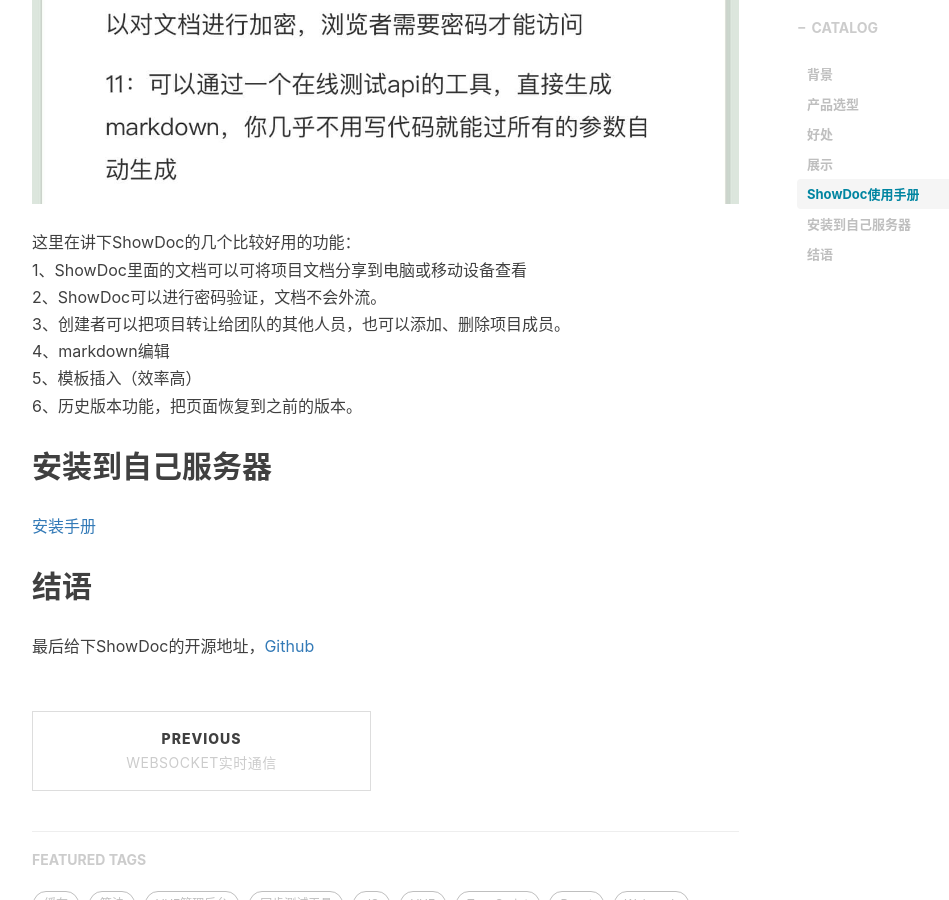
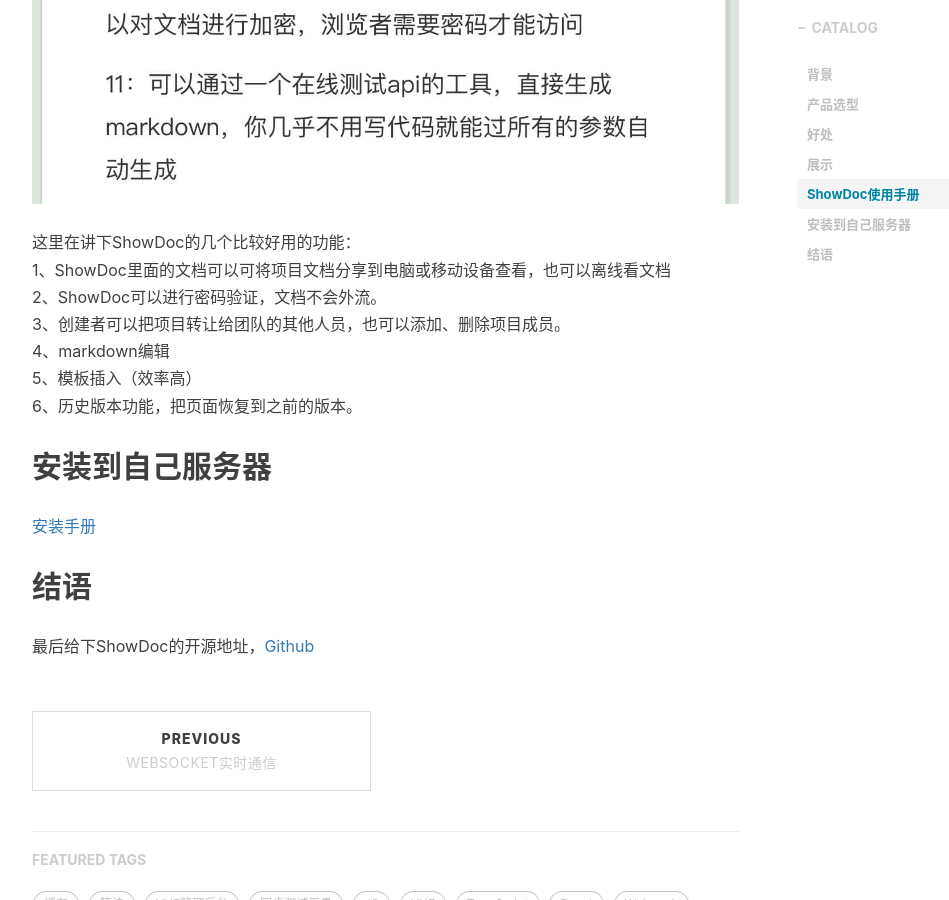
Before and after one commit to 00feng00/00feng00.github.io, a Jekyll site: the page built from _posts/2018-10-16-showdoc_saying.markdown, in a window 1280 px wide and 900 px high, scrolled down 3332 px. Shown: the whole window, without its empty margins (233-1182 px from the left). Built offline with Jekyll 4.4.1, drawn with Linux system fonts in a browser that asks for light colours; nearby versions of some CDN libraries; comment, search, counter and statistics services are not loaded.

Commit message:
Update 2018-10-16-showdoc_saying.markdown

```diff
--- a/_posts/2018-10-16-showdoc_saying.markdown
+++ b/_posts/2018-10-16-showdoc_saying.markdown
@@ -50,7 +50,7 @@
 用一张图来说下ShowDoc的一些特点：<br />
 <img src="https://00feng00.github.io/img/showdoc-goodPoint.jpg">
 这里在讲下ShowDoc的几个比较好用的功能：<br />
-1、ShowDoc里面的文档可以可将项目文档分享到电脑或移动设备查看<br />
+1、ShowDoc里面的文档可以可将项目文档分享到电脑或移动设备查看，也可以离线看文档<br />
 2、ShowDoc可以进行密码验证，文档不会外流。<br />
 3、创建者可以把项目转让给团队的其他人员，也可以添加、删除项目成员。<br />
 4、markdown编辑<br />
```
